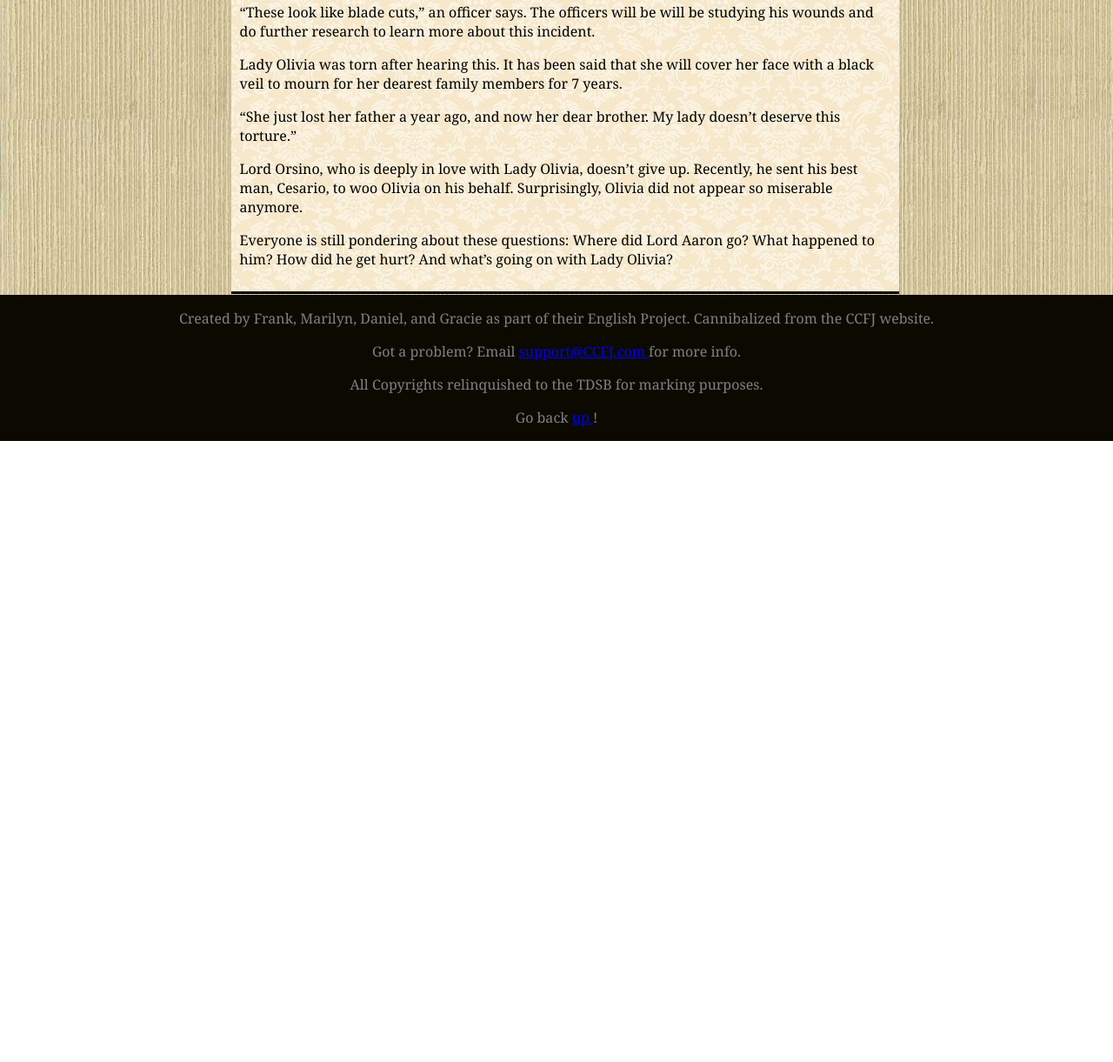
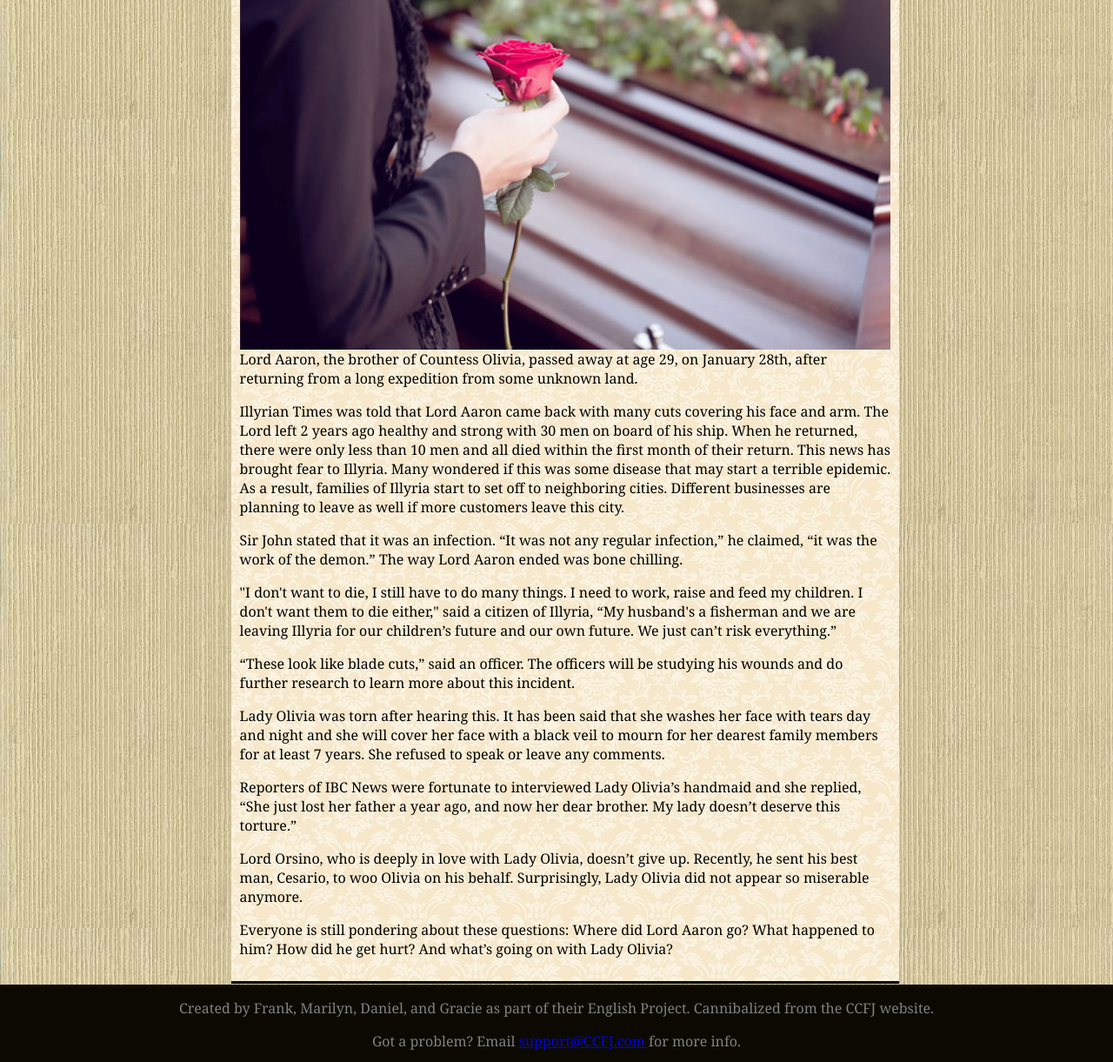
Before and after one commit to laifrank2002/Illryian-Times, a plain HTML site: page index.html in a window 1280 px wide. Shown: the part 4048-5269 px from the top of the page at 87% size. Before the commit the page ends 4555 px from the top, so only its background shows below. Drawn offline with Linux system fonts and the light colour scheme.

Commit message:
Add files via upload

```diff
--- a/index.html
+++ b/index.html
@@ -161,28 +161,43 @@
 		<article style="border-bottom : solid;">
 			<h2>Death of Countess Brother Revealed </h2>
 			<p> By Gracie Zhang </p>
+			<img src="images/death.png" alt = "This image is not availible" style="width:100%;float:left;" width ="100%" height = "100%"/>
 			<p>
-				Lord Aaron, brother of Countess Olivia, passed away at age of 29, on January 28th, after returning from a long expedition from some unknown land.
+				Lord Aaron, the brother of Countess Olivia, passed away at age 29, on January 28th, after returning from a long expedition from some unknown land.
 			</p>
 			<p>
-				Illyrian Times was told that Lord Aaron came back with many cuts covering his face and arm. The lord left 2 years ago healthy and strong but
-				he returns deeply wounded. Sir John stated that it was an infection. “It was not any regular infection,” he says, “it was the work of the demon.”
+				Illyrian Times was told that Lord Aaron came back with many cuts covering his face and arm. The Lord left 2 years ago healthy and strong with
+				30 men on board of his ship. When he returned, there were only less than 10 men and all died within the first month of their return. This news
+				has brought fear to Illyria. Many wondered if this was some disease that may start a terrible epidemic. As a result, families of Illyria start to
+				set off to neighboring cities. Different businesses are planning to leave as well if more customers leave this city.
 			</p>
 			<p>
-				“These look like blade cuts,” an officer says. The officers will be will be studying his wounds and do further research to learn more about this incident.
+				Sir John stated that it was an infection. “It was not any regular infection,” he claimed, “it was the work of the demon.” The way Lord Aaron ended
+				was bone chilling.
 			</p>
 			<p>
-				Lady Olivia was torn after hearing this. It has been said that she will cover her face with a black veil to mourn for her dearest family members for 7 years.
+				"I don't want to die, I still have to do many things. I need to work, raise and feed my children. I don't want them to die either,"
+				said a citizen of Illyria, “My husband's a fisherman and we are leaving Illyria for our children’s future and our own future. We just can’t risk
+				everything.”
 			</p>
 			<p>
-				“She just lost her father a year ago, and now her dear brother. My lady doesn’t deserve this torture.”
+				“These look like blade cuts,” said an officer. The officers will be studying his wounds and do further research to learn more about this incident.
+			</p>
+			<p>
+				Lady Olivia was torn after hearing this. It has been said that she washes her face with tears day and night and she will cover her face with a black
+				veil to mourn for her dearest family members for at least 7 years. She refused to speak or leave any comments.
+			</p>
+			<p>
+				Reporters of IBC News were fortunate to interviewed Lady Olivia’s handmaid and she replied, “She just lost her father a year ago, and now her dear
+				brother. My lady doesn’t deserve this torture.”
 			</p>
 			<p>
 				Lord Orsino, who is deeply in love with Lady Olivia, doesn’t give up. Recently, he sent his best man, Cesario, to woo Olivia on his behalf.
-				Surprisingly, Olivia did not appear so miserable anymore.
+				Surprisingly, Lady Olivia did not appear so miserable anymore.
 			</p>
 			<p>
-				Everyone is still pondering about these questions: Where did Lord Aaron go? What happened to him? How did he get hurt? And what’s going on with Lady Olivia?
+				Everyone is still pondering about these questions: Where did Lord Aaron go? What happened to him? How did he get hurt? And what’s going on with Lady
+				Olivia?
 			</p>
 		</article>
 
```
Also changed, not shown: images/death.png (added).
